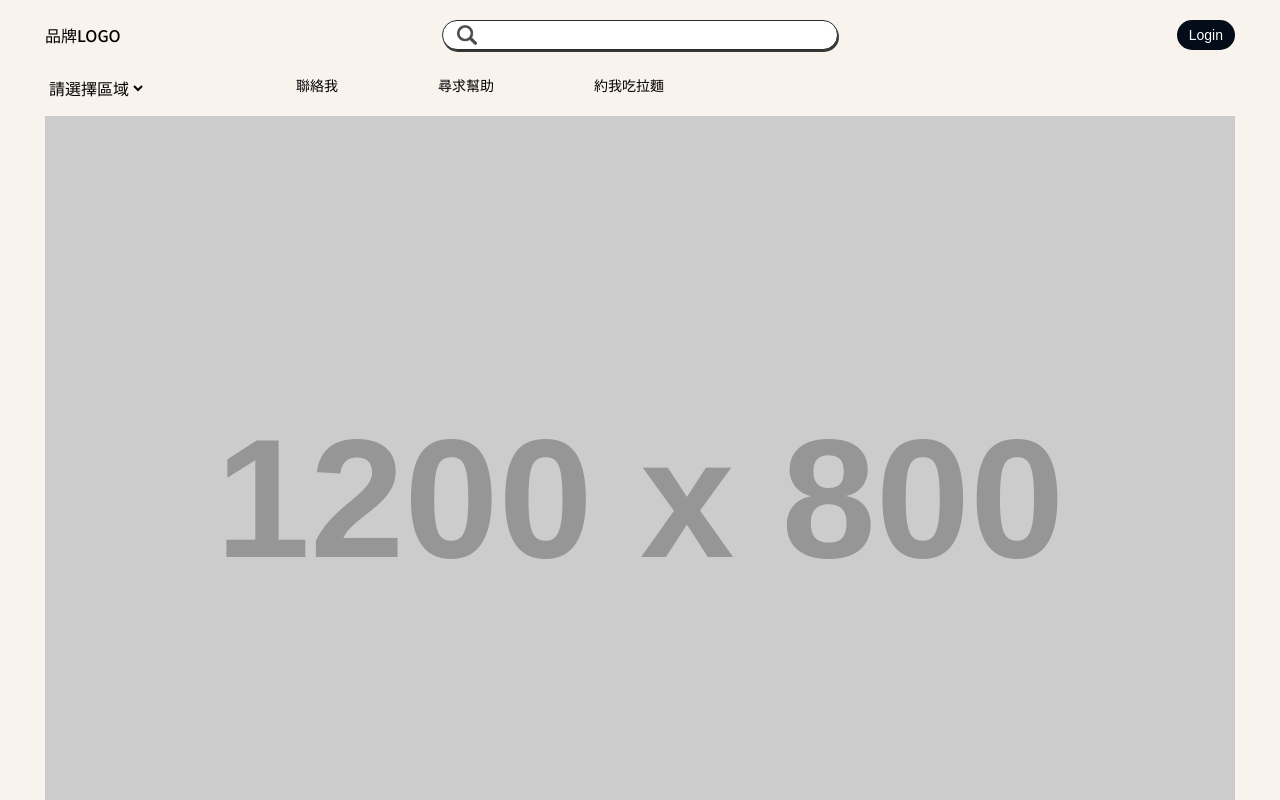
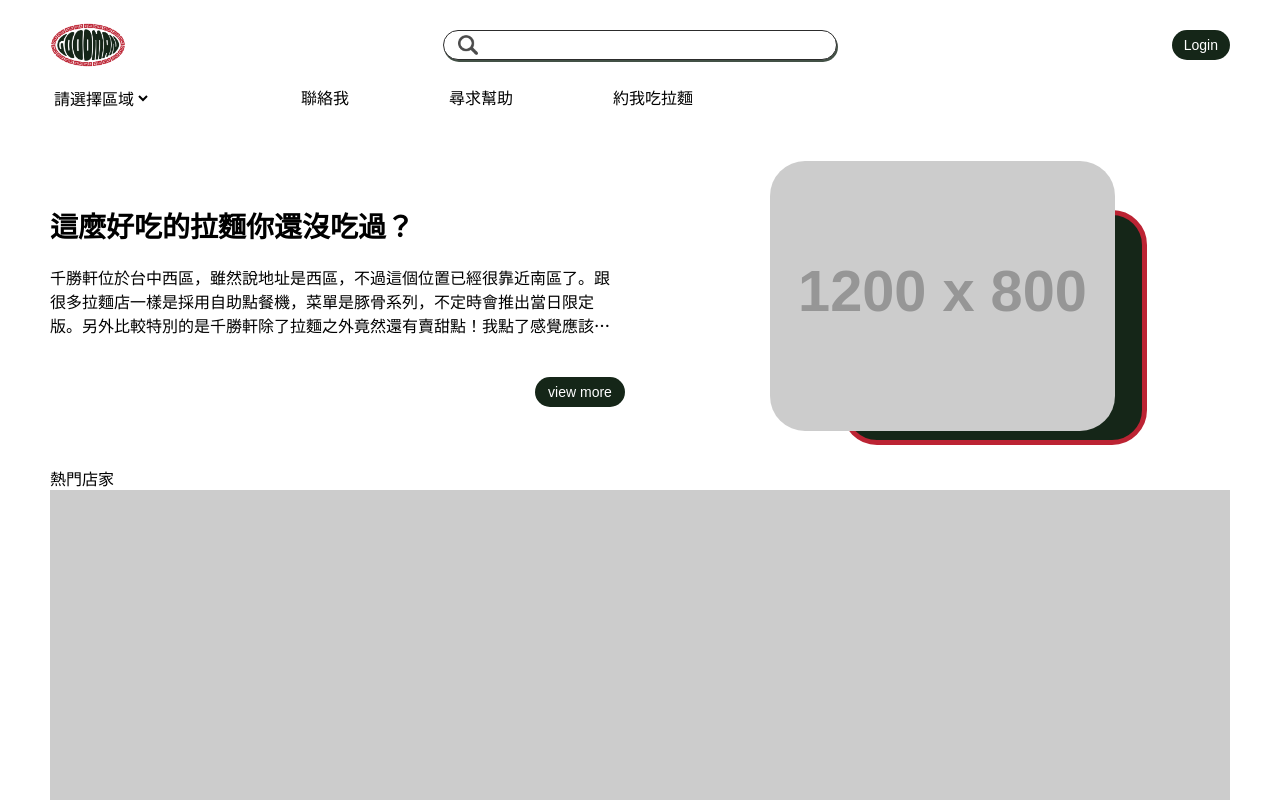
Before and after one commit to Woof29/GoodMan, a plain HTML site: page index.html in a window 1280 px wide. Shown: the top 800 px of the page. Drawn offline with Linux system fonts and the light colour scheme; placeholder pictures from the web are drawn by us.

Commit message:
banner update

```diff
--- a/index.html
+++ b/index.html
@@ -6,6 +6,11 @@
     <link
       href="https://fonts.googleapis.com/css2?family=Noto+Sans+TC:wght@100;300;500;900&display=swap"
       rel="stylesheet"
+    />
+    <link
+      rel="shortcut icon"
+      href="/assets/LOGO/GOODMAN_LOGO_工作區域 1.ico"
+      type="image/x-icon"
     />
     <link rel="stylesheet" href="/style/all.css" />
     <title>GoodMan</title>
@@ -40,10 +45,20 @@
       </div>
 
       <div class="banner">
-        <img src="https://fakeimg.pl/1200x800/200" />
+        <div class="banner_txtBox">
+          <h2 class="title">這麼好吃的拉麵你還沒吃過？</h2>
+          <p class="content">
+            千勝軒位於台中西區，雖然說地址是西區，不過這個位置已經很靠近南區了。跟很多拉麵店一樣是採用自助點餐機，菜單是豚骨系列，不定時會推出當日限定版。另外比較特別的是千勝軒除了拉麵之外竟然還有賣甜點！我點了感覺應該是招牌的鹽味豚骨，還有幫女友點了一塊巴斯克乳酪蛋糕。湯的表面浮了一層輕薄的泡泡，這並不是每家都有的特色，通常在雞白或豚骨專賣的拉麵店比較容易看到。不過千勝軒的泡泡不同於主打泡系拉麵的泡泡，比較沒有那樣的綿密濃厚。
+          </p>
+          <button class="banner_txtBox_btn btn--viewMore">view more</button>
+        </div>
+        <div class="banner_pic">
+          <img src="https://fakeimg.pl/1200x800/200" />
+        </div>
       </div>
 
       <div class="boxList">
+        <h2 class="boxList_title">熱門店家</h2>
         <div class="boxList_card">
           <div class="boxList_card_pic">
             <img src="https://fakeimg.pl/300x200/200" />
@@ -55,7 +70,7 @@
           </div>
         </div>
 
-        <button class="boxList_btn btn--viewAll">view all</button>
+        <button class="boxList_btn btn--viewMore">view more</button>
       </div>
 
       <div class="footer">
--- a/style/all.scss
+++ b/style/all.scss
@@ -1,11 +1,12 @@
 @import "../style/scss/reset";
 @import "../style/scss/header";
+@import "../style/scss/banner";
 
 :root {
   font-family: "Noto Sans TC", sans-serif;
   color-scheme: light;
   color: rgb(0, 0, 0);
-  background-color: #f9f3ee;
+  background-color: #ffff;
   /* font-synthesis: none;
   text-rendering: optimizeLegibility;
   -webkit-font-smoothing: antialiased;
@@ -13,7 +14,7 @@
   -webkit-text-size-adjust: 100%; */
 }
 .wrap {
-  padding: 10px 5px;
+  padding: 20px 10px;
   width: 100%;
   max-width: 1200px;
   margin: auto;
--- /dev/null
+++ b/style/scss/_banner.scss
@@ -0,0 +1,64 @@
+@import "../scss/method";
+@import "../scss/variable";
+
+.banner {
+  margin: 20px 0;
+  display: flex;
+  justify-content: space-between;
+  align-items: center;
+  .banner_txtBox {
+    display: flex;
+    flex-flow: column;
+    justify-content: center;
+    width: 50%;
+    height: 300px;
+    padding: 15px 15px 15px 0;
+    .title {
+      font-size: 28px;
+      font-weight: 900;
+      color: #000;
+      margin: 20px 0;
+    }
+    .content {
+      @include txtChip(3);
+      font-size: 16px;
+      font-weight: 500;
+      color: #000;
+      margin-bottom: 40px;
+    }
+    .btn--viewMore {
+      @extend %btn--reset;
+      height: 30px;
+      font-size: 14px;
+      line-height: 1;
+      width: 90px;
+      white-space: nowrap;
+      align-self: flex-end;
+    }
+  }
+  .banner_pic {
+    width: 50%;
+    height: 300px;
+    padding: 15px 0 15px 15px;
+    display: flex;
+    justify-content: center;
+    position: relative;
+    &::before {
+      content: "";
+      position: absolute;
+      width: 50%;
+      height: 75%;
+      bottom: 1px;
+      right: 14%;
+      border-radius: 35px;
+      border: 5px solid #bc2333;
+      background: #152618;
+    }
+    img {
+      width: 60%;
+      object-fit: cover;
+      border-radius: 35px;
+      position: relative;
+    }
+  }
+}
--- a/style/scss/_header.scss
+++ b/style/scss/_header.scss
@@ -18,6 +18,12 @@
     display: flex;
     justify-content: flex-start;
     align-items: center;
+    a {
+      @include imgToTxt;
+      height: 100%;
+      background: url(/assets/LOGO/GOODMAN_LOGO_工作區域\ 1.png) no-repeat
+        center 50% / 110%;
+    }
   }
   .header_searchbar {
     width: 33.333%;
@@ -41,7 +47,7 @@
       border-radius: 35px;
       height: 30px;
       border: 1px solid #2c2c2c;
-      box-shadow: 1px 2px rgba($color: #080808, $alpha: 0.8);
+      box-shadow: 1px 2px rgba($color: #152618, $alpha: 0.8);
       padding-left: 45px;
     }
   }
@@ -61,10 +67,12 @@
     width: 100%;
     display: flex;
     margin: 15px 0px;
+    overflow: hidden;
+    white-space: nowrap;
     .navbar_items {
       &:not(:first-of-type) {
         margin-left: 100px;
-        font-size: 14px;
+        font-size: 16px;
         font-weight: 500;
       }
     }
@@ -79,7 +87,6 @@
         font-weight: 500;
         border: none;
         background: transparent;
-        // padding-left: 10px;
       }
     }
   }
--- a/style/scss/_method.scss
+++ b/style/scss/_method.scss
@@ -80,7 +80,7 @@
 %btn--reset {
   border: none;
   outline: none;
-  background: #030c18;
+  background: #152618;
   color: #fff;
   padding: 8px 12px;
   border-radius: 35px;
```
Also changed, not shown: assets/LOGO/GOODMAN_LOGO_工作區域 1.ico (added), assets/LOGO/GOODMAN_LOGO_工作區域 1.png (added), style/all.css, 3 other files.
